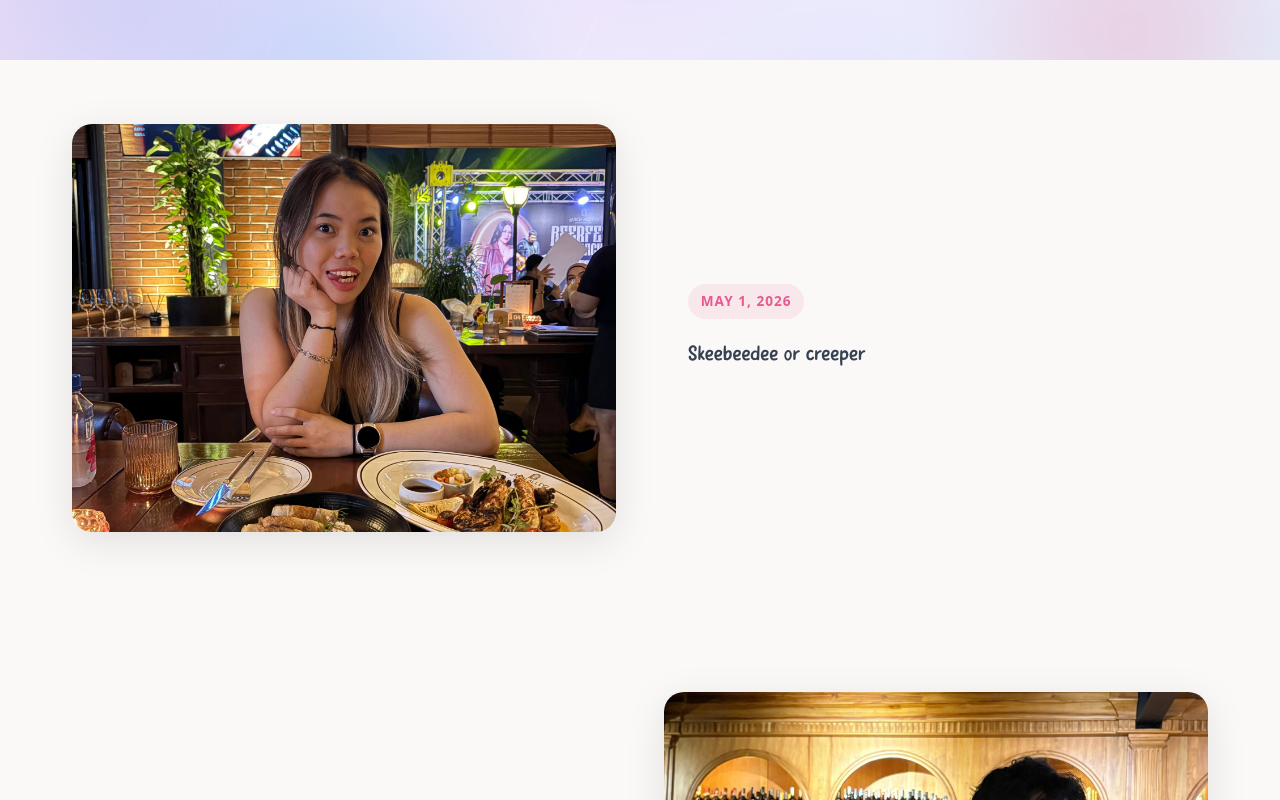
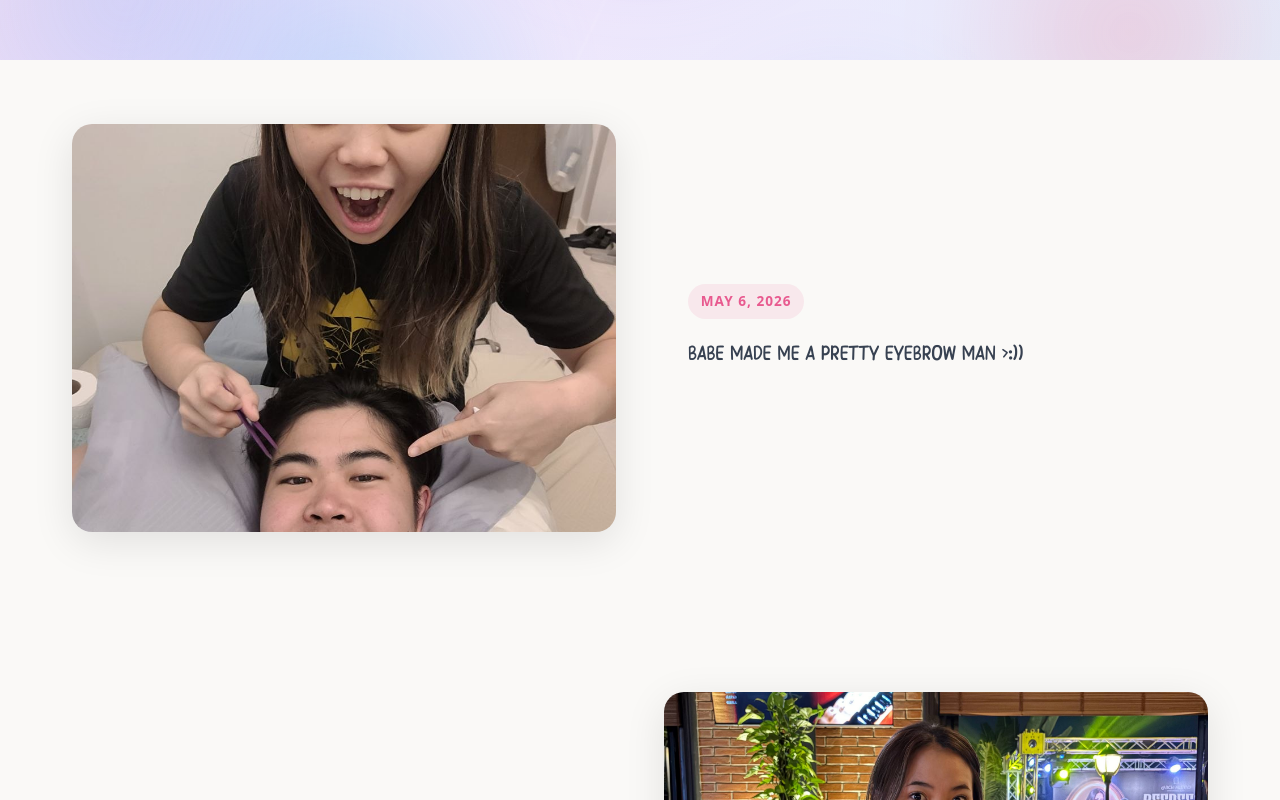
Before and after one commit to WildSphee/babeilove, a React (Vite) app in the folder frontend/: page / in a window 1280 px wide. Shown: the part 740-1540 px from the top of the page. Built offline with nearby package versions, Linux system fonts and the light colour scheme; no server answers.

Commit message:
new memories

```diff
--- a/frontend/public/media/memories.js
+++ b/frontend/public/media/memories.js
@@ -9,6 +9,11 @@ export default {
     }
   },
   "memories": [
+    {
+      "image": "memory-20260506-154522-858847.jpg",
+      "date": "2026-05-06",
+      "description": "BABE MADE ME A PRETTY EYEBROW MAN >:))"
+    },
     {
       "image": "memory-20260506-112752-338976.jpg",
       "date": "2026-05-01",
--- a/frontend/public/media/memories.json
+++ b/frontend/public/media/memories.json
@@ -9,6 +9,11 @@
     }
   },
   "memories": [
+    {
+      "image": "memory-20260506-154522-858847.jpg",
+      "date": "2026-05-06",
+      "description": "BABE MADE ME A PRETTY EYEBROW MAN >:))"
+    },
     {
       "image": "memory-20260506-112752-338976.jpg",
       "date": "2026-05-01",
```
Also changed, not shown: frontend/public/media/memory-20260506-154522-858847.jpg (added).
